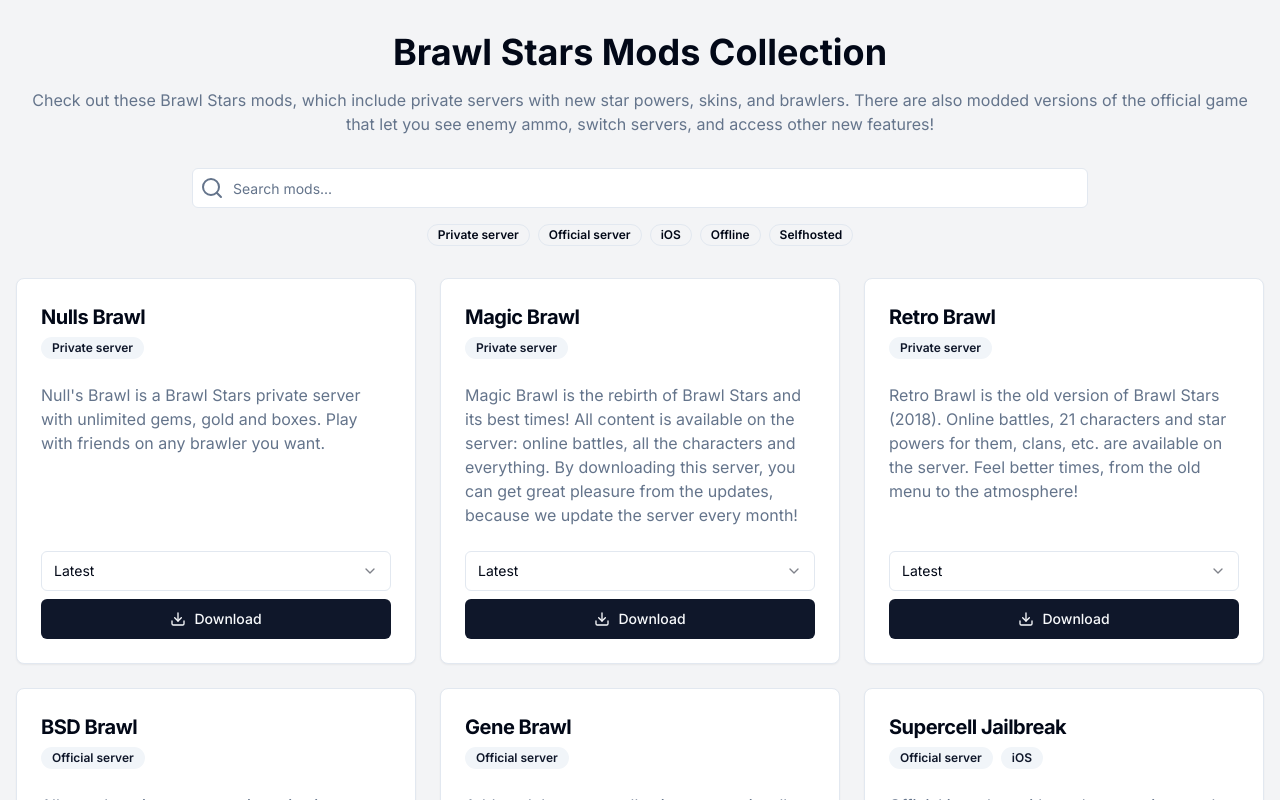
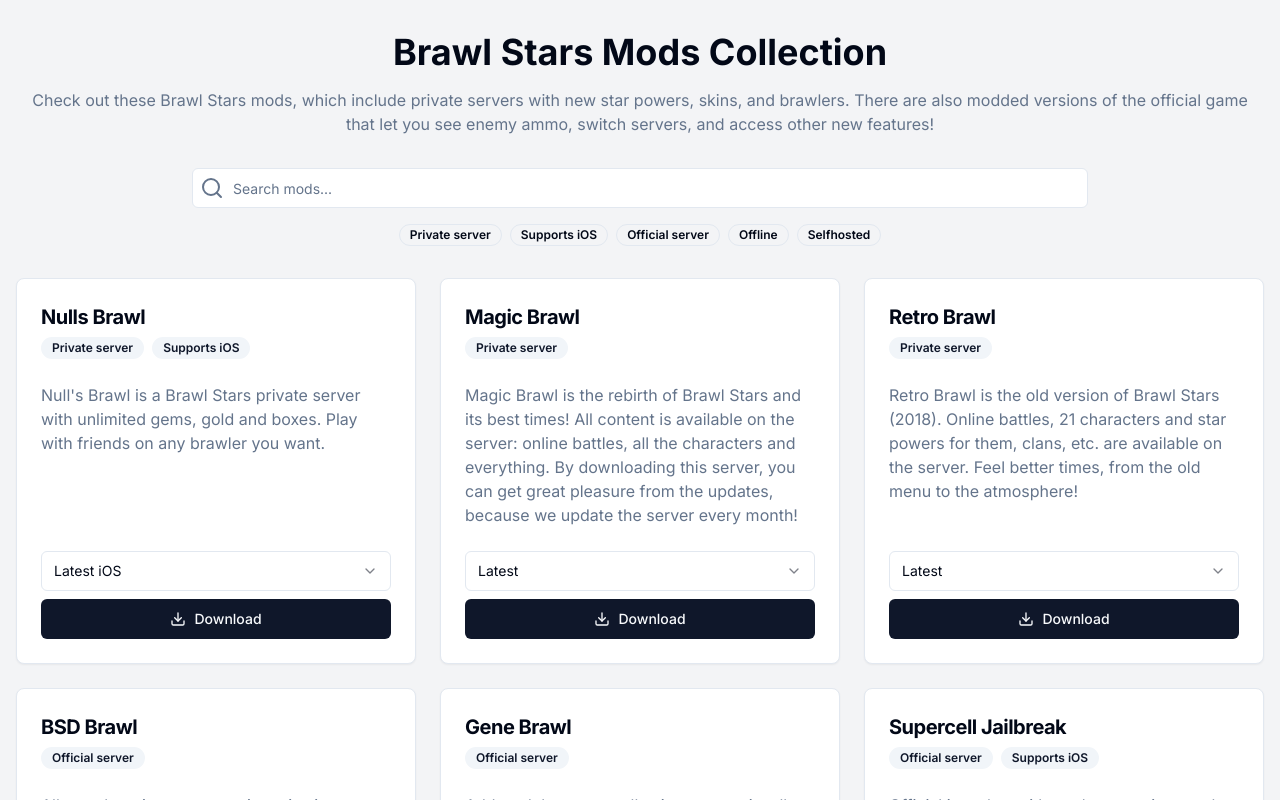
Before and after one commit to natesworksdev/brawlmods, a Next.js app: page / in a window 1280 px wide. Shown: the top 800 px of the page. Built offline with nearby package versions, Linux system fonts and the light colour scheme.

Commit message:
Add nulls for iOS

```diff
--- a/app/page.tsx
+++ b/app/page.tsx
@@ -26,11 +26,15 @@ const mods: Mod[] = [
   {
     name: "Nulls Brawl",
     description: "Null's Brawl is a Brawl Stars private server with unlimited gems, gold and boxes. Play with friends on any brawler you want.",
-    tags: ["Private server"],
+    tags: ["Private server", "Supports iOS"],
     versions: [
       {
         version: "Latest",
         mirrorLink: "https://dnull.xyz/latest_bs"
+      },
+      {
+        version: "Latest iOS",
+        mirrorLink: "https://dnull.xyz/latest_bs_i"
       }
     ]
   },
@@ -81,7 +85,7 @@ const mods: Mod[] = [
   {
     name: "Supercell Jailbreak",
     description: "Official ipas, but without the annoying crash of the jailbreak detection.",
-    tags: ["Official server", "iOS"],
+    tags: ["Official server", "Supports iOS"],
     versions: [
       {
         version: "V57",
```
